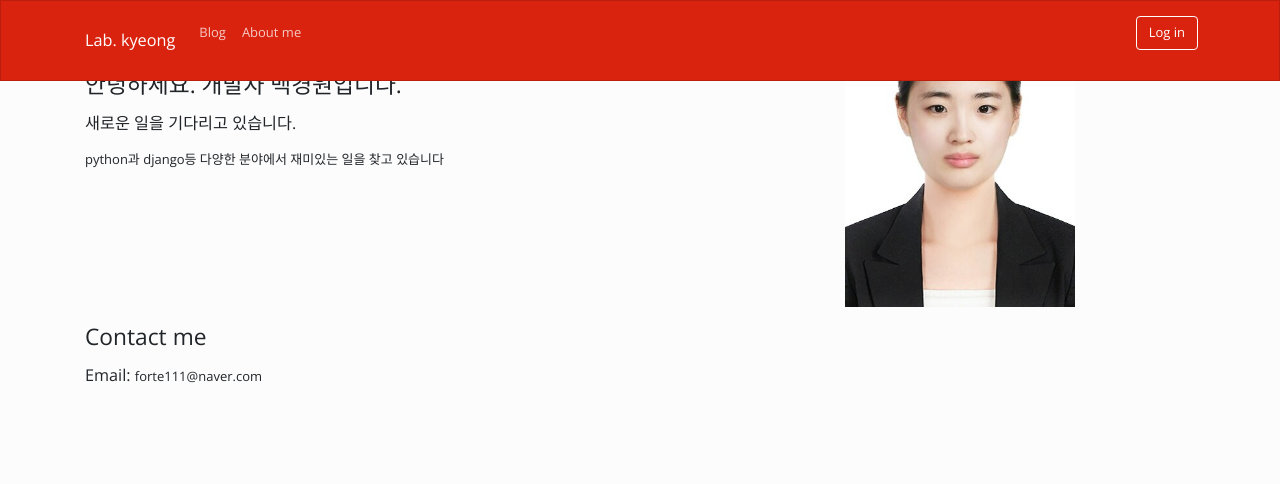
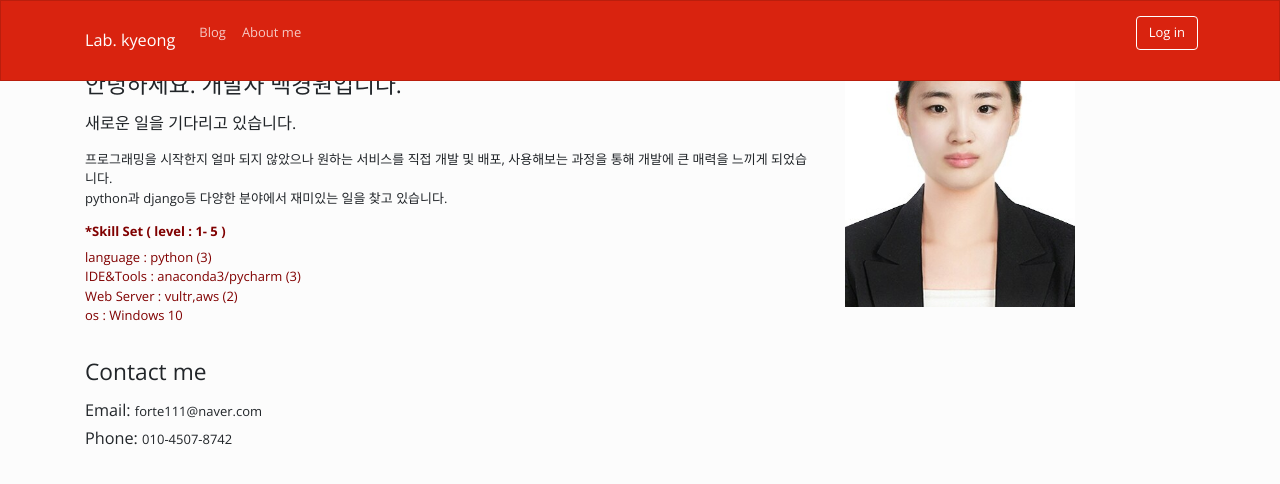
Before and after one commit to kyeongwonBaek/my_blog, a Django app: page /about_me/ in a window 1280 px wide. Shown: the top 484 px of the page. Run offline with Django 3.2, Linux system fonts and the light colour scheme; parts of the project's set-up code (start-up, migrations or seed data) failed here and were passed over; some libraries are stand-ins or nearby versions.

Commit message:
add allowed hosts

```diff
--- a/basecamp/templates/basecamp/about_me.html
+++ b/basecamp/templates/basecamp/about_me.html
@@ -7,7 +7,16 @@
             <h1 class="my-3">About me</h1>
             <h3 class="my-3">안녕하세요. 개발자 백경원입니다.</h3>
             <h5 class="my-3">새로운 일을 기다리고 있습니다.</h5>
-            <p>python과 django등 다양한 분야에서 재미있는 일을 찾고 있습니다</p>
+            <p> 프로그래밍을 시작한지 얼마 되지 않았으나
+                원하는 서비스를 직접 개발 및 배포, 사용해보는 과정을 통해 개발에 큰 매력을 느끼게 되었습니다.
+                </br>
+                python과 django등 다양한 분야에서 재미있는 일을 찾고 있습니다.</p>
+            <h6 style="color:maroon"><strong>*Skill Set ( level : 1- 5 )</strong></h6>
+            <p style="color:maroon">language : python (3)</br>
+                IDE&Tools : anaconda3/pycharm (3)</br>
+                Web Server : vultr,aws (2) </br>
+                os : Windows 10 </br>
+            </p>
         </div>
         <div class="col-md-4">
             <img width="230px" src="{% static 'basecamp/images/me.png' %}">
@@ -17,6 +26,7 @@
         <div class="col-md">
             <h3 class="my-3">Contact me</h3>
             <h5>Email: <small>forte111@naver.com</small></h5>
+             <h5>Phone: <small>010-4507-8742</small></h5>
         </div>
     </div>
 </div>
--- a/basecamp/templates/basecamp/navbar.html
+++ b/basecamp/templates/basecamp/navbar.html
@@ -7,10 +7,10 @@
         <div class="collapse navbar-collapse" id="navbarResponsive">
             <ul class="navbar-nav">
                 <li class="nav-item">
-                    <a class="nav-link" href="../help/">Blog</a>
+                    <a class="nav-link" href="/blog/">Blog</a>
                 </li>
                 <li class="nav-item">
-                    <a class="nav-link" href="https://blog.bootswatch.com">About me</a>
+                    <a class="nav-link" href="/about_me/">About me</a>
                 </li>
             </ul>
             <ul class="nav navbar-nav ml-auto">
--- a/blog/templates/blog/post_list.html
+++ b/blog/templates/blog/post_list.html
@@ -25,7 +25,7 @@
         {% else %}
         <span class="badge badge-primary float-right">미분류</span>
         {% endif %}
-        <h2 class="card-title">{{p.title | truncatewords:1  }}</h2>
+        <h2 class="card-title">{{p.title}}</h2>
         <p class="card-text">{{p.get_markdown_content | safe | truncatewords:1}}</p>
 
         {% for tag in p.tags.all %}
--- a/config/settings.py
+++ b/config/settings.py
@@ -25,7 +25,7 @@ SECRET_KEY = '5(az^3^fn5i0uleo%*i0v)f2e6mlf%)a65we6ux_%+#1yaqn^7'
 # SECURITY WARNING: don't run with debug turned on in production!
 DEBUG = True
 
-ALLOWED_HOSTS = []
+ALLOWED_HOSTS = ['139.180.203.221',  '127.0.0.1']
 
 
 # Application definition
--- a/config/urls.py
+++ b/config/urls.py
@@ -17,6 +17,8 @@ from django.contrib import admin
 from django.urls import path, include
 from django.conf.urls.static import static
 from django.conf import settings
+from django.views.static import serve
+from django.urls import re_path
 
 
 urlpatterns = [
```
Also changed, not shown: blog/templates/blog/base.html (+1 -7 lines).
